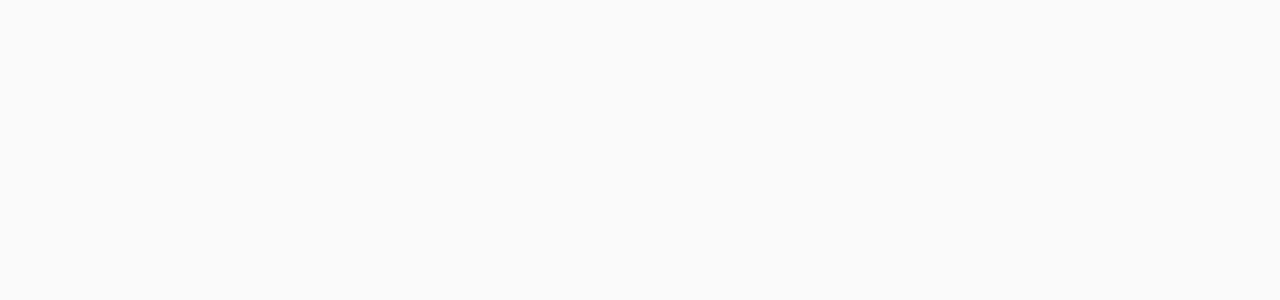
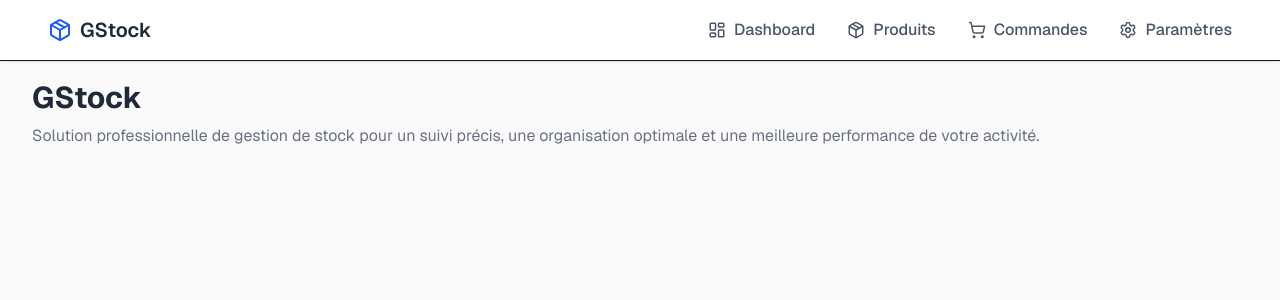
Before and after one commit to Aristen10/Testing, a Next.js app: page / in a window 1280 px wide. Shown: the top 300 px of the page. Built offline with nearby package versions, Linux system fonts and the light colour scheme.

Commit message:
adding navbar

```diff
--- a/app/Produits/page.tsx
+++ b/app/Produits/page.tsx
@@ -3,6 +3,7 @@ import { prisma } from '../../lib/prisma'
 import { CreateProduit } from '@/action/action'
 import Card from '../components/Card'
 import AddProduitModal from '../components/AddProduitModal'
+import ScrollReveal from '../components/ScrollReveal'
 
 
 export default async function page() {
@@ -12,7 +13,9 @@ export default async function page() {
   return (
     <div className='flex items-center justify-center flex-col'>
     <div className='flex items-center justify-center py-2 px-8 rounded-bl-3xl rounded-tr-3xl border border-blue-800 text-2xl font-semibold'>Voici la Liste de tout les produits disponibles</div>
-        <div className='grid xl:grid-cols-4 md:grid-cols-3 gap-4 sm:grid-cols-2 gap-10 px-64 py-8'>
+
+        <ScrollReveal>
+          <div className='grid xl:grid-cols-4 md:grid-cols-3 gap-4 sm:grid-cols-2 gap-10 px-64 py-8'>
             {produits.map(p => (
                 <Card
                   key={p.id}
@@ -25,11 +28,10 @@ export default async function page() {
             ))}
         </div>
 
-       <AddProduitModal />
+      </ScrollReveal>
 
 
-
-
+       <AddProduitModal />
 
 </div>
   )
--- a/app/components/Card.tsx
+++ b/app/components/Card.tsx
@@ -43,9 +43,7 @@ const Card = ({ id, name, price,stock }: ProductProps) => {
                   disabled:opacity-50
                   transition-all duration-200
                   hover:scale-105 active:scale-95">
-                <RiDeleteBin5Fill
-                    className="opacity-0 -translate-x-2 group-hover:opacity-100 group-hover:translate-x-0 transition-all duration-300"
-  />
+                <RiDeleteBin5Fill/>
 
   {isPending ? 'Suppression...' : 'Supprimer'}
 </button>
--- /dev/null
+++ b/app/components/NavBar.tsx
@@ -0,0 +1,75 @@
+"use client";
+
+import Link from "next/link";
+import { useState } from "react";
+import { Package, LayoutDashboard, ShoppingCart, Users, Settings, Menu } from "lucide-react";
+
+export default function Navbar() {
+  const [isOpen, setIsOpen] = useState(false);
+
+  return (
+    <header className="fixed top-0 left-0 right-0 z-30 bg-white shadow-sm border-b">
+      <div className="mx-6 sm:mx-12 flex items-center justify-between py-4">
+
+
+        <Link href="/" className="flex items-center space-x-2">
+          <Package className="w-6 h-6 text-blue-600" />
+          <span className="text-xl font-semibold text-gray-800">
+           GStock
+          </span>
+        </Link>
+
+
+        <nav className="hidden md:flex items-center space-x-8 text-gray-600 font-medium">
+
+          <Link href="/dashboard" className="flex items-center gap-2 hover:text-blue-600 transition">
+            <LayoutDashboard size={18} />
+            Dashboard
+          </Link>
+
+          <Link href="/Produits" className="flex items-center gap-2 hover:text-blue-600 transition">
+            <Package size={18} />
+            Produits
+          </Link>
+
+          <Link href="/commandes" className="flex items-center gap-2 hover:text-blue-600 transition">
+            <ShoppingCart size={18} />
+            Commandes
+          </Link>
+
+          <Link href="/parametres" className="flex items-center gap-2 hover:text-blue-600 transition">
+            <Settings size={18} />
+            Paramètres
+          </Link>
+
+        </nav>
+
+
+        <button
+          onClick={() => setIsOpen(!isOpen)}
+          className="md:hidden p-2 rounded-lg hover:bg-gray-100 transition"
+        >
+          <Menu className="text-gray-700"/>
+        </button>
+
+      </div>
+
+
+        <div
+        className={`
+            md:hidden overflow-hidden transition-all duration-500 ease-in-out
+            ${isOpen ? "max-h-96 opacity-100" : "max-h-0 opacity-0"}
+        `}
+        >
+        <div className="bg-gray-700 border-t shadow-sm px-6 py-4 space-y-4">
+            <Link href="/dashboard" className="block text-white">Dashboard</Link>
+            <Link href="/produits" className="block text-white">Produits</Link>
+            <Link href="/commandes" className="block text-white">Commandes</Link>
+            <Link href="/fournisseurs" className="block text-white">Fournisseurs</Link>
+            <Link href="/parametres" className="block text-white">Paramètres</Link>
+        </div>
+        </div>
+
+    </header>
+  );
+}
--- /dev/null
+++ b/app/components/ScrollReveal.tsx
@@ -0,0 +1,43 @@
+"use client"
+import { useEffect, useRef, useState } from "react"
+
+interface ScrollRevealProps {
+  children: React.ReactNode
+}
+
+export default function ScrollReveal({ children }: ScrollRevealProps) {
+  const ref = useRef<HTMLDivElement | null>(null)
+  const [isVisible, setIsVisible] = useState(false)
+
+  useEffect(() => {
+    const observer = new IntersectionObserver(
+      ([entry]) => {
+        if (entry.isIntersecting) {
+          setIsVisible(true)
+        }
+      },
+      {
+        threshold: 0.2, // déclenche quand 20% de l'élément est visible
+      }
+    )
+
+    if (ref.current) {
+      observer.observe(ref.current)
+    }
+
+    return () => {
+      if (ref.current) observer.unobserve(ref.current)
+    }
+  }, [])
+
+  return (
+    <div
+      ref={ref}
+      className={`transition-all duration-700 ease-out
+        ${isVisible ? "opacity-100 translate-y-0" : "opacity-0 translate-y-10"}
+      `}
+    >
+      {children}
+    </div>
+  )
+}
--- a/app/components/UpdateProduitModal.tsx
+++ b/app/components/UpdateProduitModal.tsx
@@ -42,11 +42,7 @@ export default function UpdateProduitModal({ id, currentName, currentPrice,cuurr
              transition-all duration-200
              hover:scale-105 active:scale-95"
 >
-  <PiPencilLineBold
-    className="opacity-0 -translate-x-2
-               group-hover:opacity-100 group-hover:translate-x-0
-               transition-all duration-300"
-  />
+  <PiPencilLineBold/>
   Modifier
 </button>
 
@@ -117,7 +113,7 @@ export default function UpdateProduitModal({ id, currentName, currentPrice,cuurr
                 <button
                   type='submit'
                   disabled={isPending}
-                  className='flex-1 py-2 bg-blue-600 hover:bg-blue-700 text-white font-semibold rounded-xl transition-colors disabled:opacity-50'
+                  className='flex-1 py-2 bg-blue-600 '
                 >
                   {isPending ? 'Sauvegarde...' : 'Confirmer'}
                 </button>
--- a/app/page.tsx
+++ b/app/page.tsx
@@ -1,9 +1,29 @@
 import Image from "next/image";
+import Navbar from "./components/NavBar";
+import ScrollReveal from "./components/ScrollReveal";
 
 export default function Home() {
   return (
-    <div className="flex min-h-screen items-center justify-center bg-zinc-50 font-sans dark:bg-black">
+  <div className="flex min-h-screen bg-zinc-50 font-sans dark:bg-black pt-20">
+  <Navbar />
+  <ScrollReveal>
+    <div className="space-y-2 space-x-8 px-8">
+      <h1 className="text-3xl font-bold text-gray-800">
+        GStock
+      </h1>
+      <p className="text-gray-500 text-md">
+        Solution professionnelle de gestion de stock pour un suivi précis, une organisation optimale et une meilleure performance de votre activité.
+      </p>
+    </div>
 
-    </div>
+
+
+
+  </ScrollReveal>
+
+
+
+</div>
+
   );
 }
--- a/package.json
+++ b/package.json
@@ -10,6 +10,7 @@
   },
   "dependencies": {
     "@prisma/client": "^6.19.2",
+    "lucide-react": "^0.574.0",
     "next": "16.1.6",
     "react": "19.2.3",
     "react-dom": "19.2.3",
```
Also changed, not shown: 1 other file (tests, documents, lock files or other folders).
